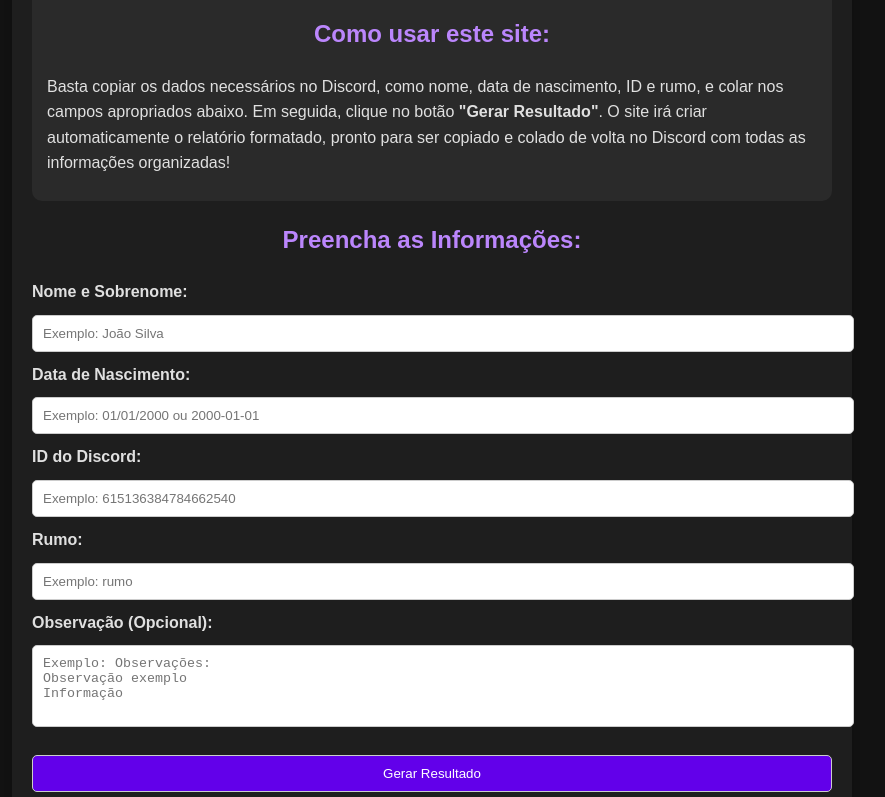
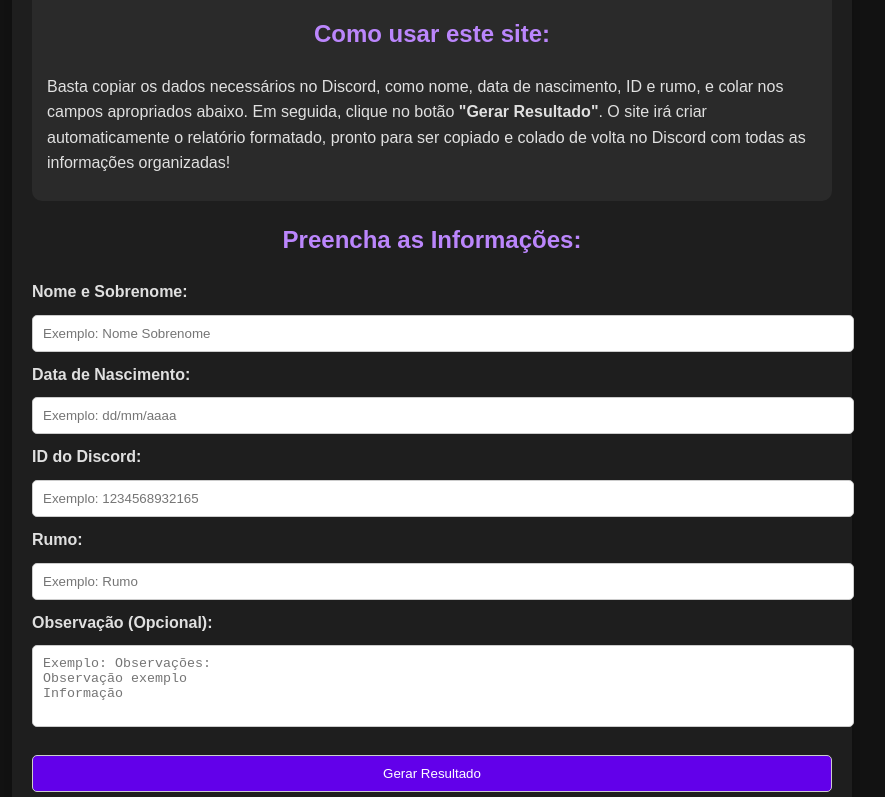
Before and after one commit to JackyMayers/leital, a plain HTML site: page index.html in a window 1280 px wide. Shown: the part 553-1350 px from the top of the page, without its empty margins (208-1093 px from the left). Drawn offline with Linux system fonts and the light colour scheme.

Commit message:
Update index.html

```diff
--- a/index.html
+++ b/index.html
@@ -138,16 +138,16 @@
         <h2>Preencha as Informações:</h2>
         <form id="al-form">
             <label for="nomeSobrenome">Nome e Sobrenome:</label>
-            <input type="text" id="nomeSobrenome" placeholder="Exemplo: João Silva" required>
+            <input type="text" id="nomeSobrenome" placeholder="Exemplo: Nome Sobrenome" required>
 
             <label for="dataNascimento">Data de Nascimento:</label>
-            <input type="text" id="dataNascimento" placeholder="Exemplo: 01/01/2000 ou 2000-01-01" required>
+            <input type="text" id="dataNascimento" placeholder="Exemplo: dd/mm/aaaa" required>
 
             <label for="idDiscord">ID do Discord:</label>
-            <input type="text" id="idDiscord" placeholder="Exemplo: 615136384784662540" required>
+            <input type="text" id="idDiscord" placeholder="Exemplo: 1234568932165" required>
 
             <label for="rumo">Rumo:</label>
-            <input type="text" id="rumo" placeholder="Exemplo: rumo" required>
+            <input type="text" id="rumo" placeholder="Exemplo: Rumo" required>
 
             <label for="observacao">Observação (Opcional):</label>
             <textarea id="observacao" rows="4" placeholder="Exemplo: Observações:&#10;Observação exemplo&#10;Informação"></textarea>
```
